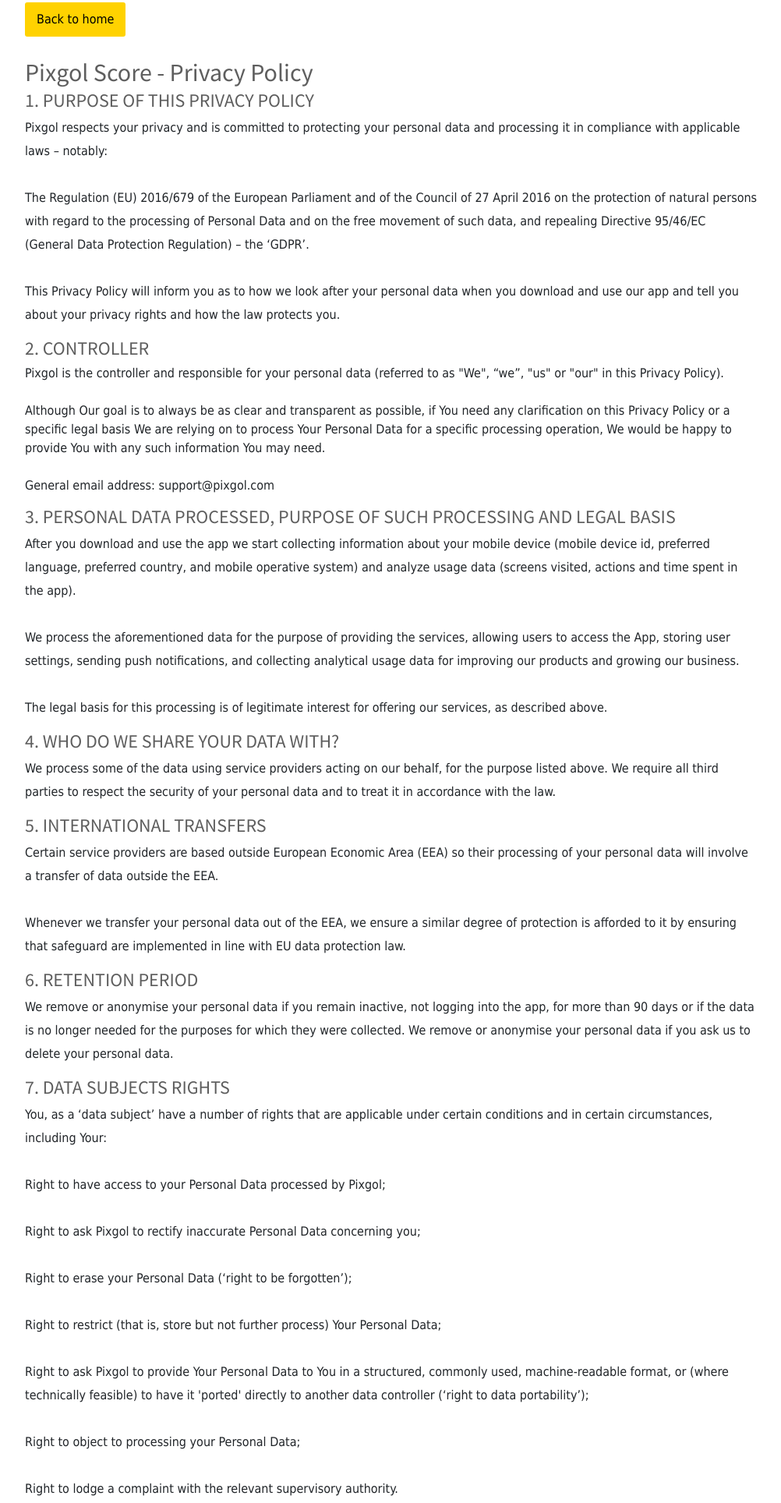
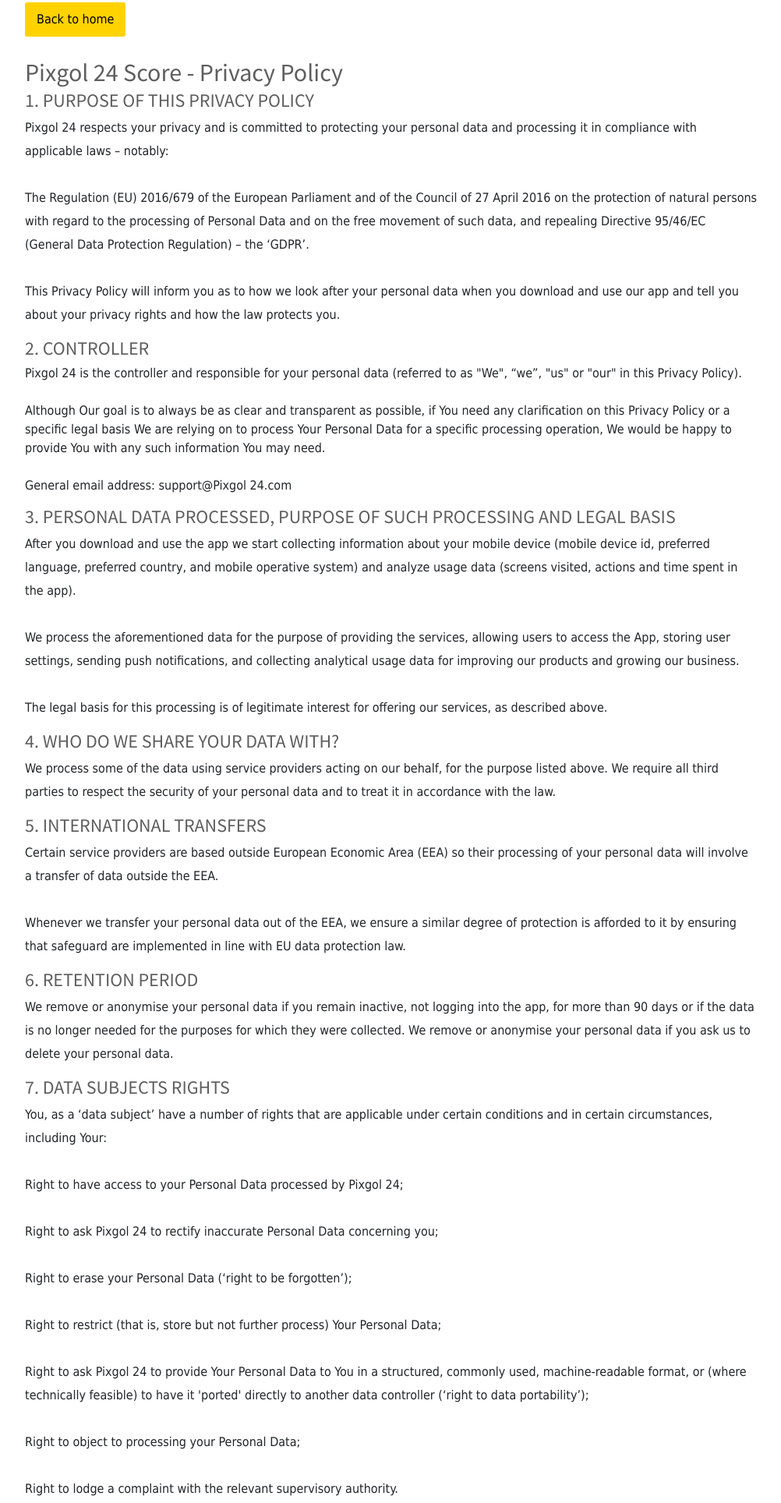
Before and after one commit to pixgolapp/pixgolapp.github.io, a plain HTML site: page privacy-policy.html in a window 1280 px wide. Shown: the part 97-2025 px from the top of the page at 78% size, without its empty margins (138-1140 px from the left). Drawn offline with Linux system fonts and the light colour scheme.

Commit message:
Update privacy-policy.html

```diff
--- a/privacy-policy.html
+++ b/privacy-policy.html
@@ -7,7 +7,7 @@
   <meta charset="utf-8">
   <meta http-equiv="X-UA-Compatible" content="IE=edge">
   <meta name="viewport" content="width=device-width, initial-scale=1">
-  <title>Pixgol - Download for Android and iOS</title>
+  <title>Pixgol 24 - Download for Android and iOS</title>
 
 
   <!-- PLUGINS CSS STYLE -->
@@ -33,11 +33,11 @@
 <section>
 	<div class="container text-block">
         <button onclick="window.location.href='index.html'">Back to home</button>
-                <h2 class="section-heading">Pixgol Score - Privacy Policy</h2>
+                <h2 class="section-heading">Pixgol 24 Score - Privacy Policy</h2>
               <h4>1. PURPOSE OF THIS PRIVACY POLICY</h4>
               <p>
 
-Pixgol respects your privacy and is committed to protecting your personal data and processing it in compliance with applicable laws – notably:
+Pixgol 24 respects your privacy and is committed to protecting your personal data and processing it in compliance with applicable laws – notably:
 <br><br>
 The Regulation (EU) 2016/679 of the European Parliament and of the Council of 27 April 2016 on the protection of natural persons with regard to the processing of Personal Data and on the free movement of such data, and repealing Directive 95/46/EC (General Data Protection Regulation) – the ‘GDPR’.
 <br><br>
@@ -48,12 +48,12 @@ This Privacy Policy will inform you as to how we look after your personal data w
               </p>
 
               <h4>2. CONTROLLER</h4>
-Pixgol is the controller and responsible for your personal data (referred to as "We", “we”, "us" or "our" in this Privacy Policy).
+Pixgol 24 is the controller and responsible for your personal data (referred to as "We", “we”, "us" or "our" in this Privacy Policy).
 <br><br>
 Although Our goal is to always be as clear and transparent as possible, if You need any clarification on this Privacy Policy or a specific legal basis We are relying on to process Your Personal Data for a specific processing operation, We would be happy to provide You with any such information You may need.
 <br><br>
 General email address:
-support@pixgol.com
+support@Pixgol 24.com
 
               </p>
 
@@ -96,15 +96,15 @@ Whenever we transfer your personal data out of the EEA, we ensure a similar degr
 
 You, as a ‘data subject’ have a number of rights that are applicable under certain conditions and in certain circumstances, including Your:
 <br><br>
-Right to have access to your Personal Data processed by Pixgol;
+Right to have access to your Personal Data processed by Pixgol 24;
 <br><br>
-Right to ask Pixgol to rectify inaccurate Personal Data concerning you;
+Right to ask Pixgol 24 to rectify inaccurate Personal Data concerning you;
 <br><br>
 Right to erase your Personal Data (‘right to be forgotten’);
 <br><br>
 Right to restrict (that is, store but not further process) Your Personal Data;
 <br><br>
-Right to ask Pixgol to provide Your Personal Data to You in a structured, commonly used, machine-readable format, or (where technically feasible) to have it 'ported' directly to another data controller (‘right to data portability’);
+Right to ask Pixgol 24 to provide Your Personal Data to You in a structured, commonly used, machine-readable format, or (where technically feasible) to have it 'ported' directly to another data controller (‘right to data portability’);
 <br><br>
 Right to object to processing your Personal Data;
 <br><br>
@@ -131,7 +131,7 @@ Right to lodge a complaint with the relevant supervisory authority.
             <img src="images/applogo.png" alt="footer-logo" style="max-width: 50px;">
           </div>
           <div class="copyright">
-            <p>Pixgol
+            <p>Pixgol 24
             <br>©2023 All Rights Reserved
             </p>
           </div>
```
